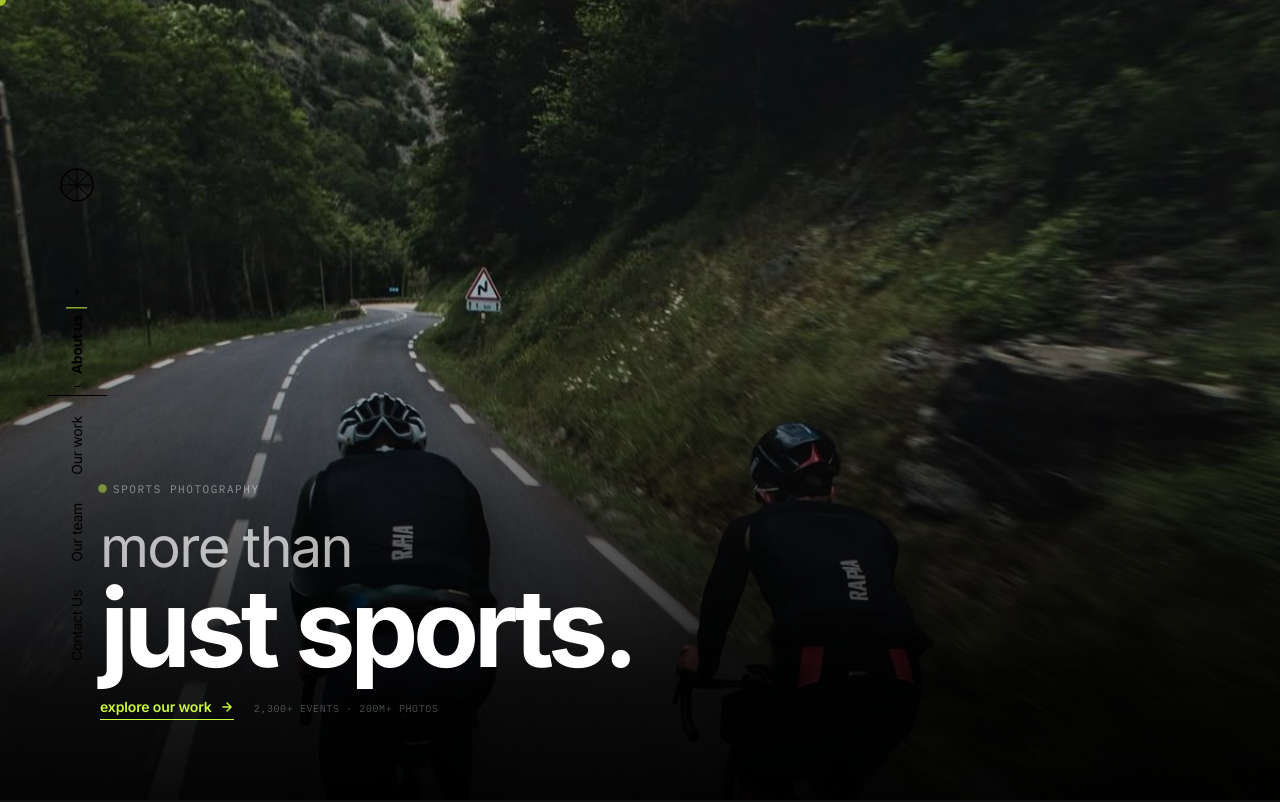
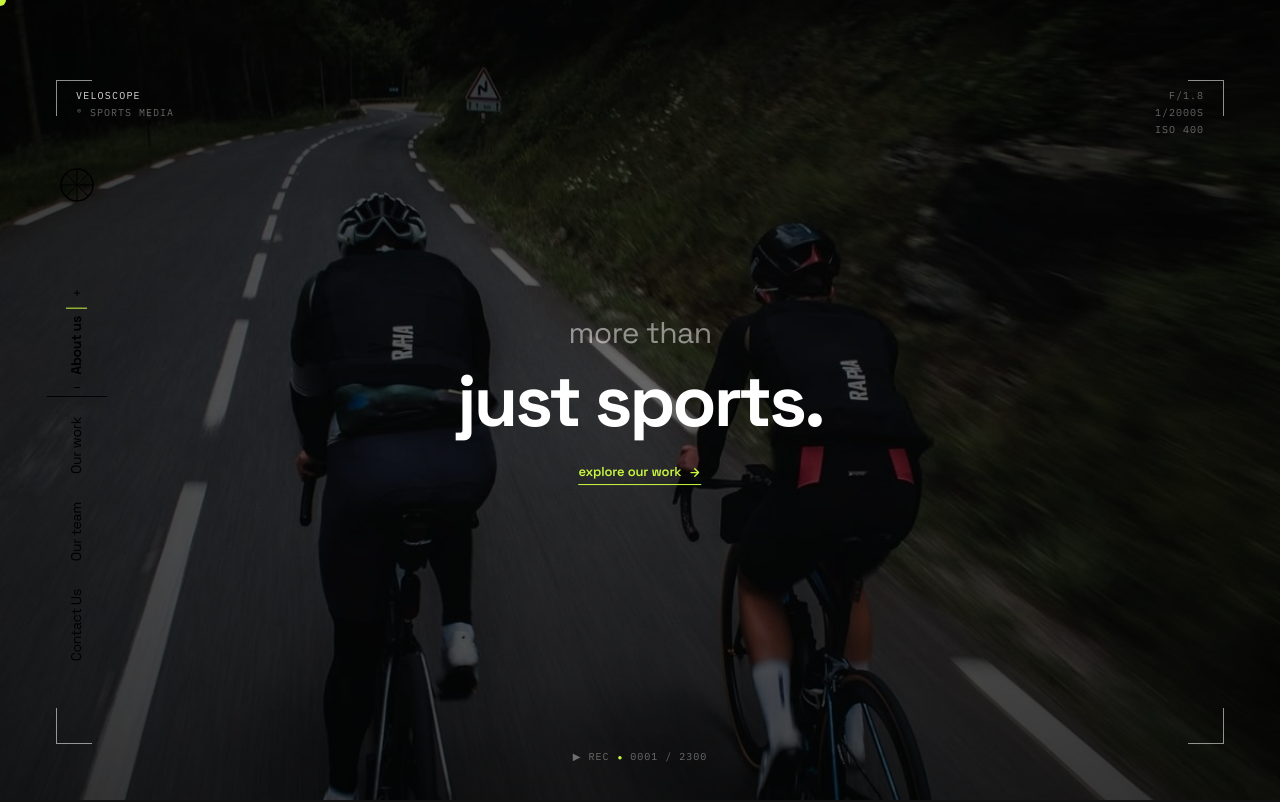
Before and after one commit to irfan-rg/veloscope, a Next.js app: page / in a window 1280 px wide. Shown: the top 802 px of the page. Built offline with nearby package versions, Linux system fonts and the light colour scheme.

Commit message:
hero section redesign

```diff
--- a/src/app/globals.css
+++ b/src/app/globals.css
@@ -20,7 +20,7 @@
   --color-avatar-bg: rgba(0, 0, 0, 0.1);
 
   /* Typography - from Figma text styles */
-  --font-primary: var(--font-inter);
+  --font-primary: var(--font-space-grotesk);
   --font-mono: var(--font-ibm-plex-mono);
 
   /* Spacing - 8px grid */
--- a/src/components/Landing/HeroSection.module.css
+++ b/src/components/Landing/HeroSection.module.css
@@ -1,170 +1,232 @@
 /* =========================================================================
-   HeroSection — Full-Bleed Photo, Bottom Content
+   HeroSection — Camera Viewfinder Design
    ========================================================================= */
 
 .hero {
   position: relative;
   width: 100%;
   min-height: 100svh;
+  overflow: hidden;
   display: flex;
-  align-items: flex-end;
-  overflow: hidden;
 }
 
-/* Background photo */
+/* ── Photo background ── */
 .bgImage {
   object-fit: cover;
-  object-position: center 25%;
+  object-position: 70% center;
   z-index: 0;
+  filter: brightness(0.6);
 }
 
-/* Gradient: barely touches the top, heavy at the bottom */
+/* ── Stronger uniform vignette ── */
 .overlay {
   position: absolute;
   inset: 0;
   z-index: 1;
-  background: linear-gradient(
-    to bottom,
-    transparent 0%,
-    transparent 30%,
-    rgba(0, 0, 0, 0.5) 60%,
-    rgba(0, 0, 0, 0.88) 85%,
-    rgba(0, 0, 0, 0.96) 100%
+  background: radial-gradient(
+    ellipse at center,
+    rgba(0,0,0,0.25) 0%,
+    rgba(0,0,0,0.65) 100%
   );
 }
 
-/* Content block */
-.content {
-  position: relative;
+/* ── Viewfinder (fills viewport) ── */
+.viewfinder {
+  position: absolute;
+  inset: 0;
   z-index: 2;
-  width: 100%;
-  padding: 0 24px 44px;
+  opacity: 0;
+  transition: opacity 1s ease;
+}
+
+/* ─── Corner brackets — uniform 28px from each edge ─── */
+.corner {
+  position: absolute;
+  width: 32px;
+  height: 32px;
+}
+
+/* Consistent gap of 28px from all edges */
+.cornerTL {
+  top: 76px;   /* below mobile nav */
+  left: 28px;
+  border-top: 1.5px solid rgba(255,255,255,0.55);
+  border-left: 1.5px solid rgba(255,255,255,0.55);
+}
+
+.cornerTR {
+  top: 76px;
+  right: 28px;
+  border-top: 1.5px solid rgba(255,255,255,0.55);
+  border-right: 1.5px solid rgba(255,255,255,0.55);
+}
+
+.cornerBL {
+  bottom: 28px;
+  left: 28px;
+  border-bottom: 1.5px solid rgba(255,255,255,0.55);
+  border-left: 1.5px solid rgba(255,255,255,0.55);
+}
+
+.cornerBR {
+  bottom: 28px;
+  right: 28px;
+  border-bottom: 1.5px solid rgba(255,255,255,0.55);
+  border-right: 1.5px solid rgba(255,255,255,0.55);
+}
+
+/* ─── Mono helper classes ─── */
+.mono {
+  font-family: var(--font-mono);
+  font-size: 10px;
+  letter-spacing: 0.12em;
+  color: rgba(255,255,255,0.85);
+  text-transform: uppercase;
+}
+
+.monoMuted {
+  font-family: var(--font-mono);
+  font-size: 10px;
+  letter-spacing: 0.1em;
+  color: rgba(255,255,255,0.38);
+  text-transform: uppercase;
+}
+
+.monoAccent {
+  font-family: var(--font-mono);
+  font-size: 8px;
+  color: var(--color-accent);
+  animation: blink 1.4s step-end infinite;
+}
+
+@keyframes blink {
+  0%, 100% { opacity: 1; }
+  50% { opacity: 0; }
+}
+
+/* ─── Top-left label — matches corner inset ─── */
+.topLeft {
+  position: absolute;
+  top: 84px;   /* corner top + bracket height */
+  left: 44px;  /* corner left + bracket width + gap */
   display: flex;
   flex-direction: column;
-  gap: 20px;
+  gap: 2px;
 }
 
-/* ── Tag ── */
-.tag {
+/* ─── Top-right shutter readout ─── */
+.topRight {
+  position: absolute;
+  top: 84px;
+  right: 44px;
   display: flex;
+  flex-direction: column;
+  align-items: flex-end;
+  gap: 2px;
+}
+
+/* ─── Center block: tagline + CTA ─── */
+.headlineBlock {
+  position: absolute;
+  top: 50%;
+  left: 50%;
+  transform: translate(-50%, -50%);
+  display: flex;
+  flex-direction: column;
   align-items: center;
-  gap: 8px;
-  font-family: var(--font-mono);
-  font-size: 11px;
-  letter-spacing: 0.14em;
-  text-transform: uppercase;
-  color: rgba(255, 255, 255, 0.45);
+  gap: 16px;
+  text-align: center;
+  opacity: 0;
+  transition: opacity 0.9s cubic-bezier(0.16,1,0.3,1);
+}
+
+.headlineLight {
+  font-family: var(--font-primary);
+  font-weight: 400;
+  font-size: clamp(16px, 4.5vw, 30px);
+  line-height: 1.2;
+  letter-spacing: -0.02em;
+  color: rgba(255,255,255,0.5);
   margin: 0;
 }
 
-.tagDot {
-  display: inline-block;
-  width: 5px;
-  height: 5px;
-  border-radius: 50%;
-  background: var(--color-accent);
-  animation: pulse 2.4s ease-in-out infinite;
-  flex-shrink: 0;
-}
-
-@keyframes pulse {
-  0%, 100% { transform: scale(1); opacity: 1; }
-  50% { transform: scale(1.7); opacity: 0.5; }
-}
-
-/* ── Headline ── */
-.headline {
-  display: flex;
-  flex-direction: column;
-  gap: 0;
-  opacity: 0;
-  transform: translateY(24px);
-  transition: opacity 1s cubic-bezier(0.16, 1, 0.3, 1),
-              transform 1s cubic-bezier(0.16, 1, 0.3, 1);
-  margin: 0;
-}
-
-/* "more than" — lighter, smaller */
-.headlineLight {
-  font-family: var(--font-primary);
-  font-weight: 300;
-  font-size: clamp(28px, 8vw, 56px);
-  line-height: 1.1;
-  letter-spacing: -0.03em;
-  color: rgba(255, 255, 255, 0.7);
-  margin: 0;
-}
-
-/* "just sports." — heavy, huge */
 .headlineBold {
   font-family: var(--font-primary);
-  font-weight: 800;
-  font-size: clamp(52px, 14vw, 108px);
-  line-height: 0.9;
-  letter-spacing: -0.05em;
+  font-weight: 700;
+  font-size: clamp(34px, 9.5vw, 72px);
+  line-height: 0.95;
+  letter-spacing: -0.04em;
   color: #ffffff;
   margin: 0;
 }
 
-/* ── CTA ── */
+/* CTA sits 24px below "just sports." */
 .ctaWrap {
-  display: flex;
-  align-items: center;
-  gap: 20px;
-  flex-wrap: wrap;
-  opacity: 0;
-  transform: translateY(16px);
-  transition: opacity 0.9s cubic-bezier(0.16, 1, 0.3, 1),
-              transform 0.9s cubic-bezier(0.16, 1, 0.3, 1);
+  margin-top: 8px;
 }
 
 .cta {
   display: inline-flex;
   align-items: center;
-  gap: 8px;
+  gap: 7px;
   font-family: var(--font-primary);
   font-weight: 600;
-  font-size: 14px;
+  font-size: 13px;
   letter-spacing: -0.01em;
   color: var(--color-accent);
   text-decoration: none;
   border-bottom: 1.5px solid var(--color-accent);
   padding-bottom: 2px;
-  transition: opacity 0.2s ease, gap 0.25s cubic-bezier(0.16, 1, 0.3, 1);
+  transition: opacity 0.2s ease, gap 0.25s cubic-bezier(0.16,1,0.3,1);
+}
+
+.cta:hover {
+  opacity: 0.75;
+  gap: 12px;
 }
 
 .cta svg {
   flex-shrink: 0;
-  transition: transform 0.25s cubic-bezier(0.16, 1, 0.3, 1);
-}
-
-.cta:hover {
-  opacity: 0.8;
-  gap: 14px;
+  transition: transform 0.25s cubic-bezier(0.16,1,0.3,1);
 }
 
 .cta:hover svg {
   transform: translateX(4px);
 }
 
-.ctaMeta {
-  font-family: var(--font-mono);
-  font-size: 10px;
-  letter-spacing: 0.06em;
-  text-transform: uppercase;
-  color: rgba(255, 255, 255, 0.3);
+/* ─── Frame count — bottom-center ─── */
+.frameCount {
+  position: absolute;
+  bottom: 36px;
+  left: 50%;
+  transform: translateX(-50%);
+  display: flex;
+  align-items: center;
+  gap: 8px;
+  white-space: nowrap;
 }
 
 /* =========================================================================
    Desktop
    ========================================================================= */
 @media (min-width: 768px) {
-  .content { padding: 0 60px 60px; }
+  .cornerTL, .cornerTR { top: 72px; }
+  .cornerTL, .cornerBL { left: 40px; }
+  .cornerTR, .cornerBR { right: 40px; }
+  .cornerBL, .cornerBR { bottom: 40px; }
+
+  .topLeft { top: 80px; left: 60px; }
+  .topRight { top: 80px; right: 60px; }
+
+  .corner { width: 36px; height: 36px; }
 }
 
 @media (min-width: 1024px) {
-  .content {
-    padding: 0 100px 80px;
-    max-width: 900px;
-  }
+  .cornerTL, .cornerTR { top: 80px; }
+  .cornerTL, .cornerBL { left: 56px; }
+  .cornerTR, .cornerBR { right: 56px; }
+  .cornerBL, .cornerBR { bottom: 56px; }
+
+  .topLeft { top: 88px; left: 76px; }
+  .topRight { top: 88px; right: 76px; }
 }
--- a/src/components/Landing/HeroSection.tsx
+++ b/src/components/Landing/HeroSection.tsx
@@ -6,30 +6,25 @@ import Link from "next/link";
 import styles from "./HeroSection.module.css";
 
 export default function HeroSection() {
-  const headlineRef = useRef<HTMLDivElement>(null);
-  const ctaRef = useRef<HTMLDivElement>(null);
+  const viewfinderRef = useRef<HTMLDivElement>(null);
+  const textRef = useRef<HTMLDivElement>(null);
 
   useEffect(() => {
-    const delay = (ms: number) =>
-      new Promise((res) => setTimeout(res, ms));
-
-    (async () => {
-      await delay(150);
-      if (headlineRef.current) {
-        headlineRef.current.style.opacity = "1";
-        headlineRef.current.style.transform = "translateY(0)";
+    setTimeout(() => {
+      if (viewfinderRef.current) {
+        viewfinderRef.current.style.opacity = "1";
       }
-      await delay(250);
-      if (ctaRef.current) {
-        ctaRef.current.style.opacity = "1";
-        ctaRef.current.style.transform = "translateY(0)";
+    }, 100);
+    setTimeout(() => {
+      if (textRef.current) {
+        textRef.current.style.opacity = "1";
       }
-    })();
+    }, 400);
   }, []);
 
   return (
     <section className={styles.hero} id="hero">
-      {/* Full-bleed background */}
+      {/* Full-bleed photo */}
       <Image
         src="/images/hero-cyclist.png"
         alt="Veloscope sports photography"
@@ -39,33 +34,50 @@ export default function HeroSection() {
         priority
       />
 
-      {/* Bottom-heavy gradient — clear sky, dark ground */}
+      {/* Dark vignette overlay */}
       <div className={styles.overlay} />
 
-      {/* All content at the bottom */}
-      <div className={styles.content}>
+      {/* ─── Viewfinder UI ─── */}
+      <div ref={viewfinderRef} className={styles.viewfinder}>
 
-        {/* Tag line */}
-        <p className={styles.tag}>
-          <span className={styles.tagDot} />
-          sports photography
-        </p>
+        {/* Corner brackets */}
+        <span className={`${styles.corner} ${styles.cornerTL}`} />
+        <span className={`${styles.corner} ${styles.cornerTR}`} />
+        <span className={`${styles.corner} ${styles.cornerBL}`} />
+        <span className={`${styles.corner} ${styles.cornerBR}`} />
 
-        {/* Headline — two distinct weights */}
-        <div ref={headlineRef} className={styles.headline}>
+        {/* Top-left: Brand tag */}
+        <div className={styles.topLeft}>
+          <span className={styles.mono}>VELOSCOPE</span>
+          <span className={styles.monoMuted}>® SPORTS MEDIA</span>
+        </div>
+
+        {/* Top-right: Shutter readout */}
+        <div className={styles.topRight}>
+          <span className={styles.monoMuted}>f/1.8</span>
+          <span className={styles.monoMuted}>1/2000s</span>
+          <span className={styles.monoMuted}>ISO 400</span>
+        </div>
+
+        {/* Tagline + CTA — centered in the frame */}
+        <div ref={textRef} className={styles.headlineBlock}>
           <p className={styles.headlineLight}>more than</p>
           <p className={styles.headlineBold}>just sports.</p>
+          <div className={styles.ctaWrap}>
+            <Link href="/work" className={styles.cta}>
+              explore our work
+              <svg width="13" height="13" viewBox="0 0 24 24" fill="none" stroke="currentColor" strokeWidth="2.5" strokeLinecap="round" strokeLinejoin="round">
+                <path d="M5 12h14M12 5l7 7-7 7" />
+              </svg>
+            </Link>
+          </div>
         </div>
 
-        {/* CTA */}
-        <div ref={ctaRef} className={styles.ctaWrap}>
-          <Link href="/work" className={styles.cta}>
-            explore our work
-            <svg width="14" height="14" viewBox="0 0 24 24" fill="none" stroke="currentColor" strokeWidth="2.5" strokeLinecap="round" strokeLinejoin="round">
-              <path d="M5 12h14M12 5l7 7-7 7" />
-            </svg>
-          </Link>
-          <span className={styles.ctaMeta}>2,300+ events · 200M+ photos</span>
+        {/* Bottom center: Frame count */}
+        <div className={styles.frameCount}>
+          <span className={styles.monoMuted}>▶ REC</span>
+          <span className={styles.monoAccent}>●</span>
+          <span className={styles.monoMuted}>0001 / 2300</span>
         </div>
 
       </div>
```
Also changed, not shown: src/app/layout.tsx (+5 -5 lines), src/components/Landing/PartnersSection.tsx (+6 -1 lines).
